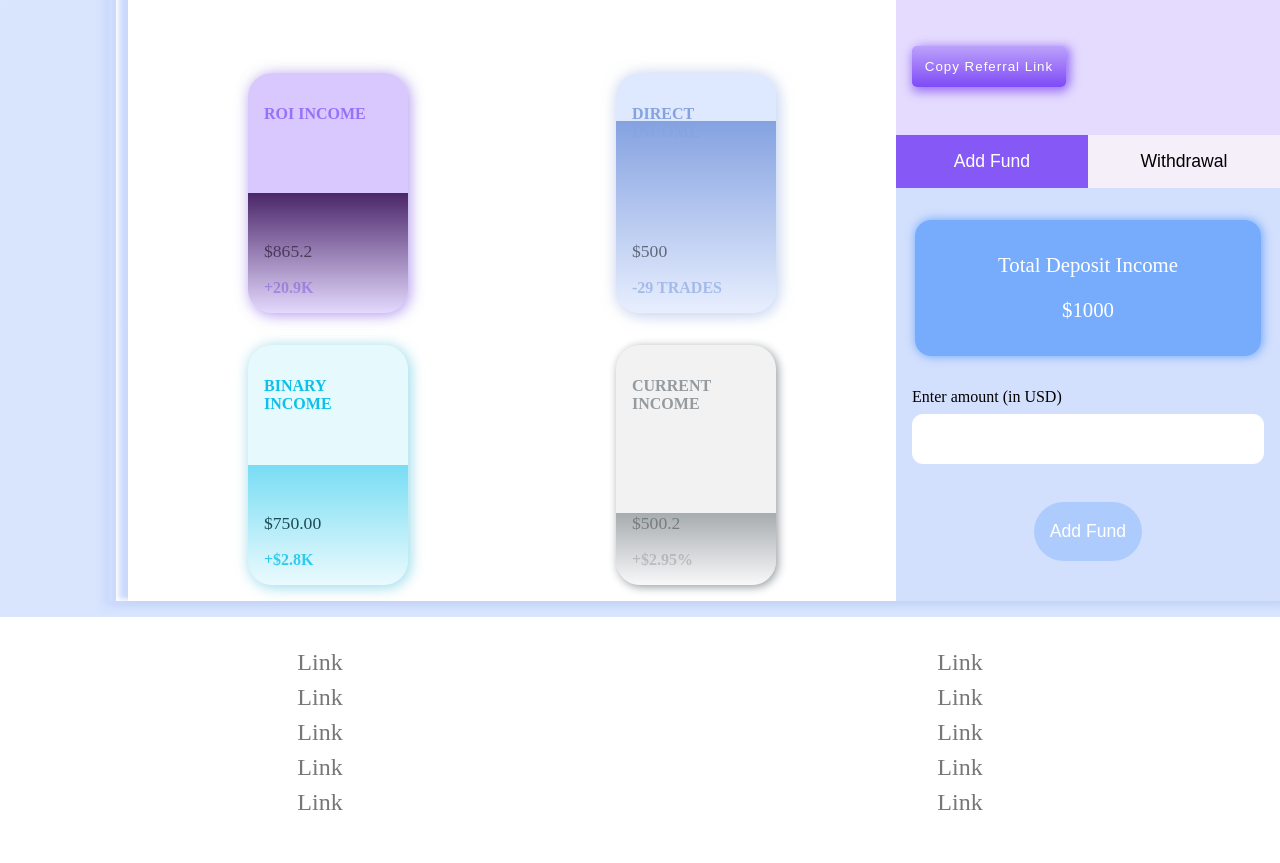
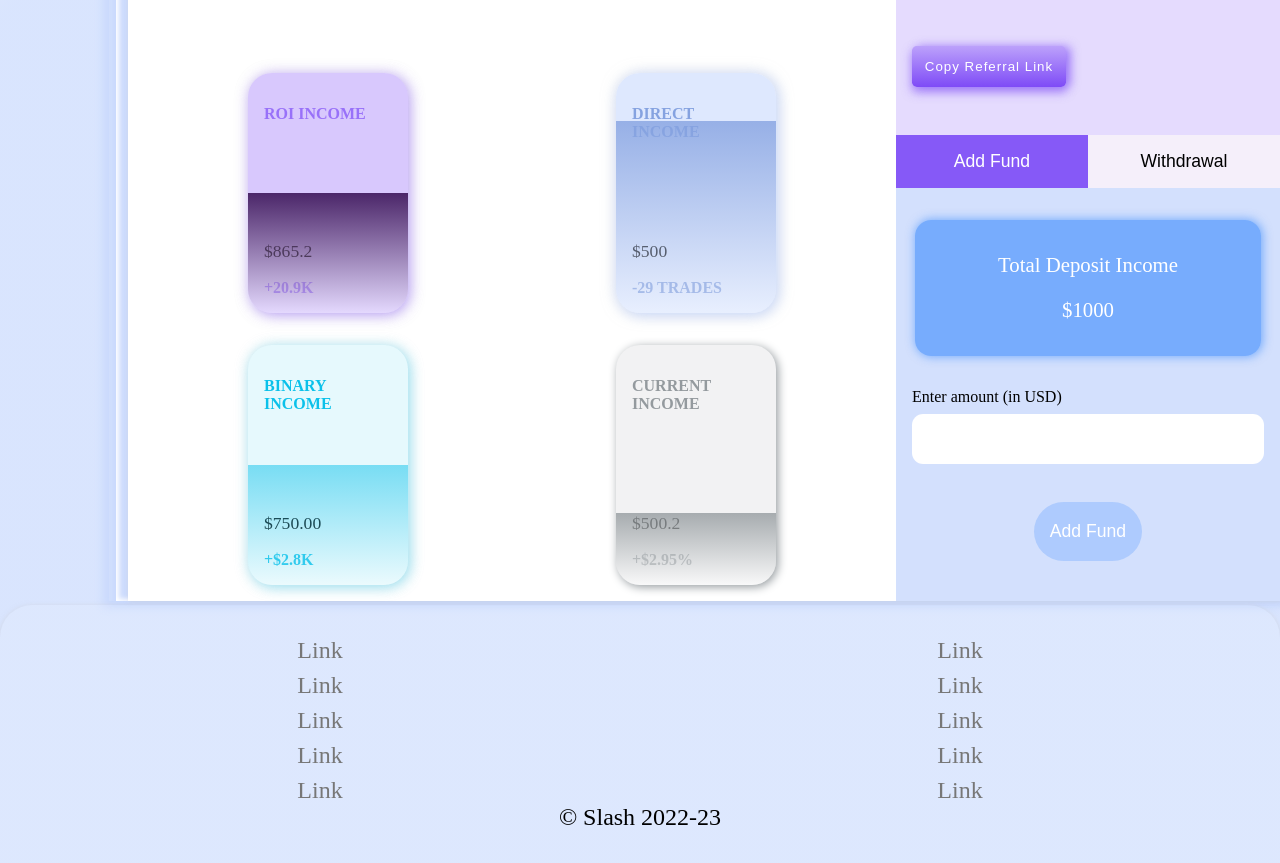
Before and after one commit to Suhail-007/Slack, a plain HTML site: page index.html in a window 1280 px wide. Shown: the part 690-1553 px from the top of the page. Drawn offline with nearby package versions, Linux system fonts and the light colour scheme.

Commit message:
fixed some styling

```diff
--- a/index.html
+++ b/index.html
@@ -25,7 +25,7 @@
         <div class="website_logo">
           <img src="src/images/logo.jpg" alt="#">
         </div>
-        <p class="website_name hidden">Slack</p>
+        <p class="website_name">Slack</p>
       </div>
 
       <div class=" user_profile_container user_profile_container_desktop hidden">
@@ -113,7 +113,8 @@
     <section class="container_ref_amnt"></section>
   </main>
  <footer>
-   <a href="#">Link</a>
+   <div class="links_cont">
+       <a href="#">Link</a>
    <a href="#">Link</a>
    <a href="#">Link</a>
    <a href="#">link</a>
@@ -123,6 +124,9 @@
    <a href="#">link</a>
    <a href="#">link</a>
    <a href="#">link</a>
+   </div>
+
+   <p>&copy; Slash 2022-23</p
  </footer>
 </body>
 </html>
--- a/src/js/views/fundTransferView.js
+++ b/src/js/views/fundTransferView.js
@@ -73,7 +73,6 @@ class FundTransferView {
       const btn = e.target.closest('.copy_ref_link');
 
       if (!btn) return;
-
       handler(ref_link);
 
       this._copyButton.innerText = 'Copied';
--- a/style/style.css
+++ b/style/style.css
@@ -78,10 +78,6 @@ header .website_logo_container {
   gap: 0 0.5rem;
   font-size: 1.3rem;
   font-family: cursive;
-}
-
-.website_name {
-  text-shadow: 5px 5px 10px #000;
 }
 
 .website_logo_container .website_logo>img {
@@ -322,7 +318,7 @@ main::after {
 }
 
 .box-2::before {
-  background: linear-gradient(hsla(var(--dark-bg-primary-color), 1), rgba(255, 255, 255, 0.3));
+  background: linear-gradient(hsla(var(--dark-bg-primary-color), 0.8), rgba(255, 255, 255, 0.3));
   top: 20%;
 }
 
@@ -388,7 +384,6 @@ main::after {
 
 .ref_img_cont img {
   width: 100%;
-  height: 100%;
 }
 
 .referral_container h4 {
@@ -523,20 +518,31 @@ main::after {
   box-shadow: 1px 0px 10px 1px rgba(var(--shadow), 1);
 }
 
+/*Footer*/
 footer {
-  background: #fff;
+  text-align: center;
+  background: hsla(202, 99%, 99%, 0.1);
+  margin-top: 0.2rem;
+  padding-block: 2rem;
+  box-shadow: 0px 1px 5px 0 rgba(var(--shadow), 0.5);
+  border-radius: 2rem 2rem 0 0;
+  font-size: clamp(1rem, 3vw, 1.5rem);
+}
+
+footer p {
+  margin: 0;
+}
+
+.links_cont {
   display: grid;
   grid-template-columns: 1fr 1fr;
   justify-items: center;
-  padding-block: 2rem;
   gap: 0.5rem 0;
-  margin-top: 1rem;
 }
 
-footer a {
+.links_cont a {
   text-decoration: none;
   color: #777;
-  font-size: clamp(1rem, 3vw, 1.5rem);
   text-transform: capitalize;
 }
 
@@ -557,6 +563,7 @@ footer a {
   }
 
   .website_name {
+    color: rgba(var(--dark-purple), 1);
     display: block;
   }
 
```
